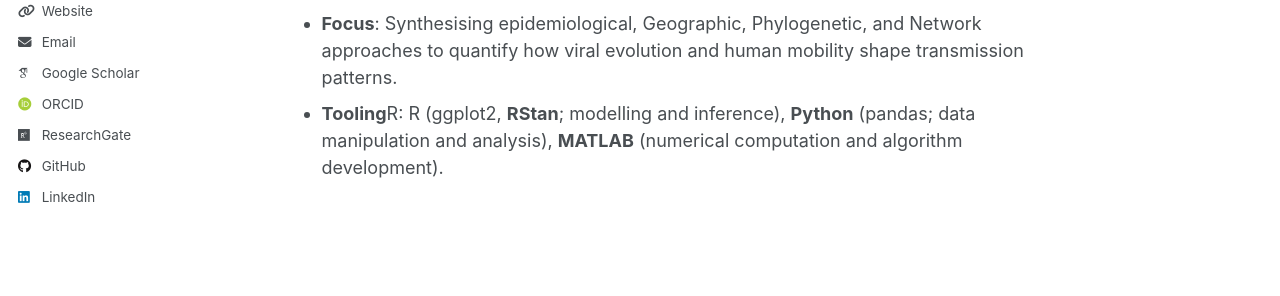
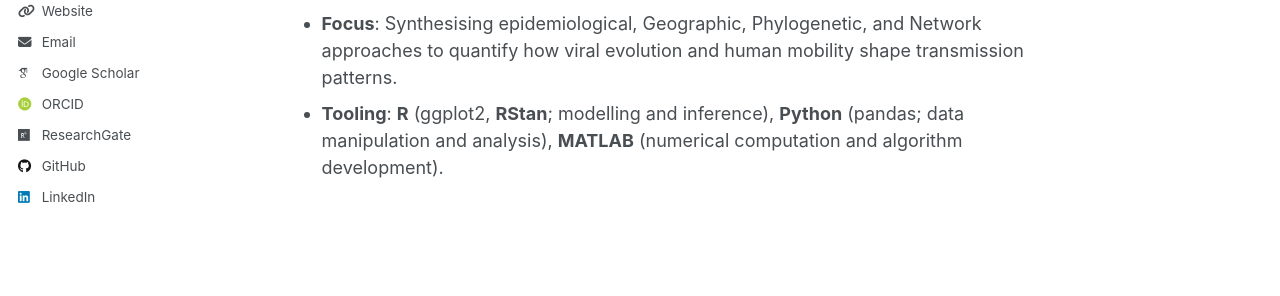
Before and after one commit to WangDongHKU/Dong_WANG.github.io, a Jekyll site: the page built from _pages/about.md, in a window 1280 px wide and 900 px high, scrolled down 1157 px. Shown: the part 320-616 px from the top of the window. Built offline with Jekyll 4.4.1, drawn with Linux system fonts in a browser that asks for light colours; some web fonts are replaced; a script that is not in the unit is left out.

```diff
--- a/_pages/about.md
+++ b/_pages/about.md
@@ -36,4 +36,4 @@ Built mechanistic models with multi-stream surveillance to predict influenza and
 ---
 -  **Core**: Epidemiology, Higher-order interaction modelling, Statistical inference, Complex network analysis, Spatial analytics, Bayesian hierarchical modelling, Genomic epidemiology, Collective behaviour analysis.
 -  **Focus**: Synthesising epidemiological, Geographic, Phylogenetic, and Network approaches to quantify how viral evolution and human mobility shape transmission patterns.
--  **Tooling**R: R (ggplot2, **RStan**; modelling and inference), **Python** (pandas; data manipulation and analysis), **MATLAB** (numerical computation and algorithm development).
+-  **Tooling**: **R** (ggplot2, **RStan**; modelling and inference), **Python** (pandas; data manipulation and analysis), **MATLAB** (numerical computation and algorithm development).
```
